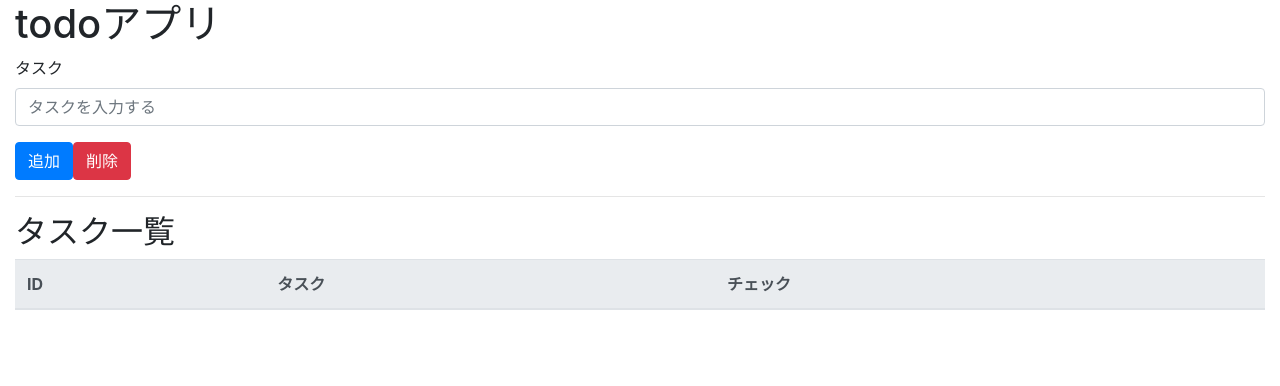
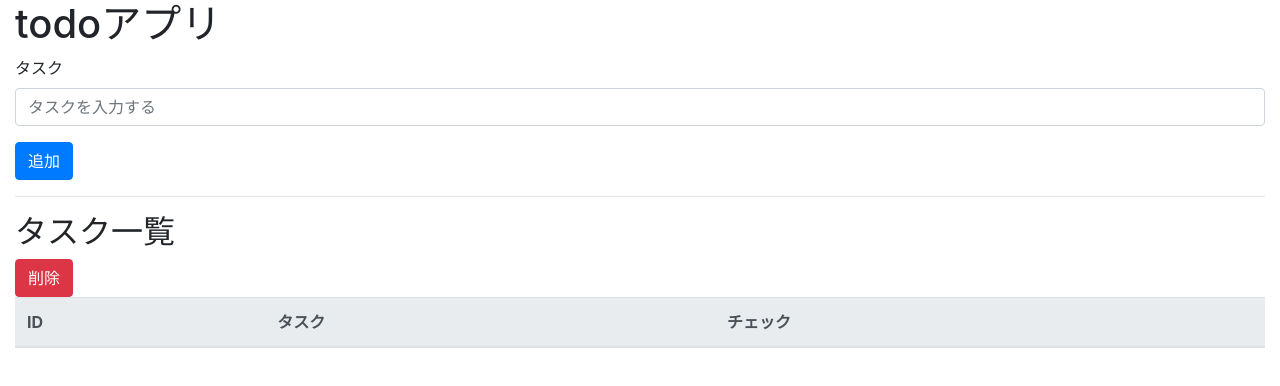
Before and after one commit to TakaShinoda/todo-with-react-hooks, a React (Create React App) app: page / in a window 1280 px wide. Shown: the top 386 px of the page. Built offline with nearby package versions, Linux system fonts and the light colour scheme.

Commit message:
削除ボタンの移動

```diff
--- a/src/components/TodoForm.jsx
+++ b/src/components/TodoForm.jsx
@@ -21,8 +21,6 @@ export const TodoForm = ({ state, dispatch }) => {
                 <input className="form-control" id="formTask" placeholder="タスクを入力する" value={title} onChange={e => setTitle(e.target.value)} />
                 </div>
                 <button className="btn btn-primary" onClick={addTask} >追加</button>
-                <button className="btn btn-danger">削除</button>
-
             </form>
         </>
     )
--- a/src/components/Todos.jsx
+++ b/src/components/Todos.jsx
@@ -6,6 +6,7 @@ export const Todos = ({ state, dispatch }) => {
     return (
         <>
             <h2>タスク一覧</h2>
+            <button className="btn btn-danger">削除</button>
             <table className="table">
                 <thead className="thead-light">
                     <tr>
```
